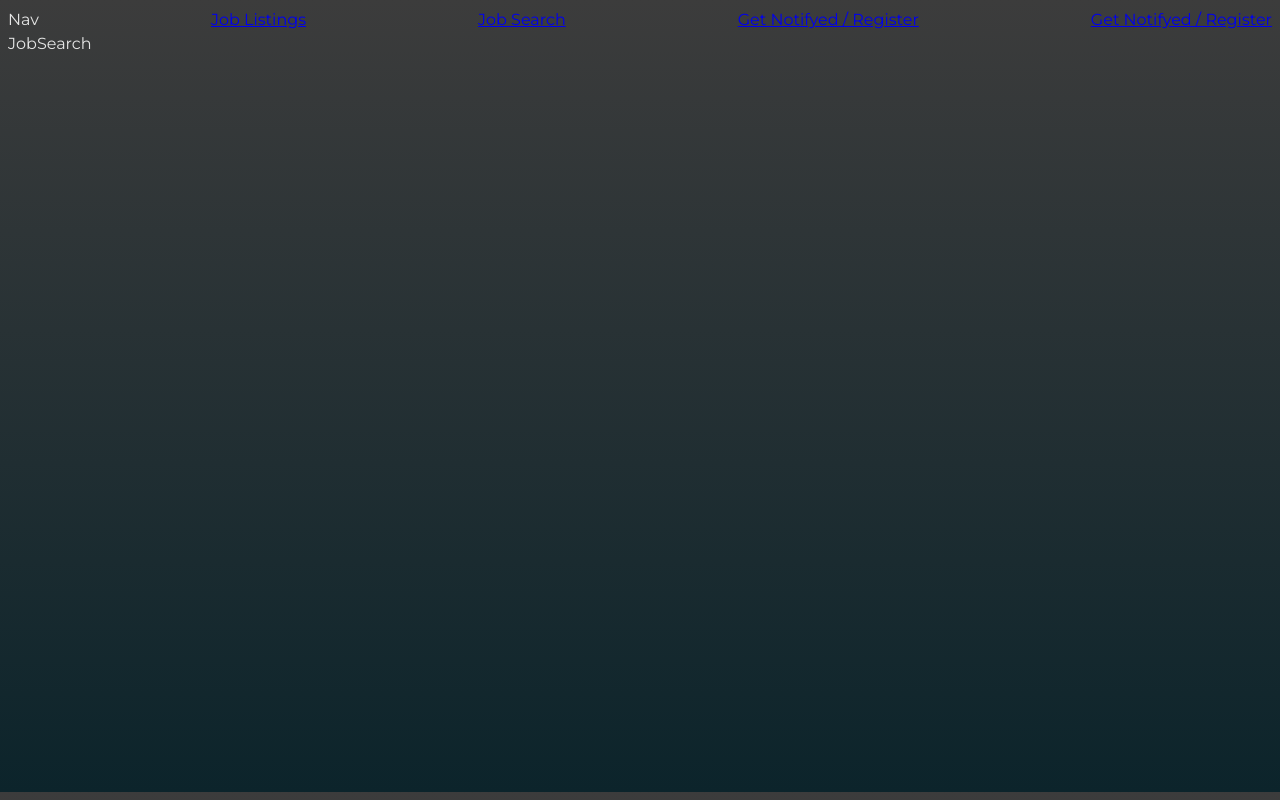
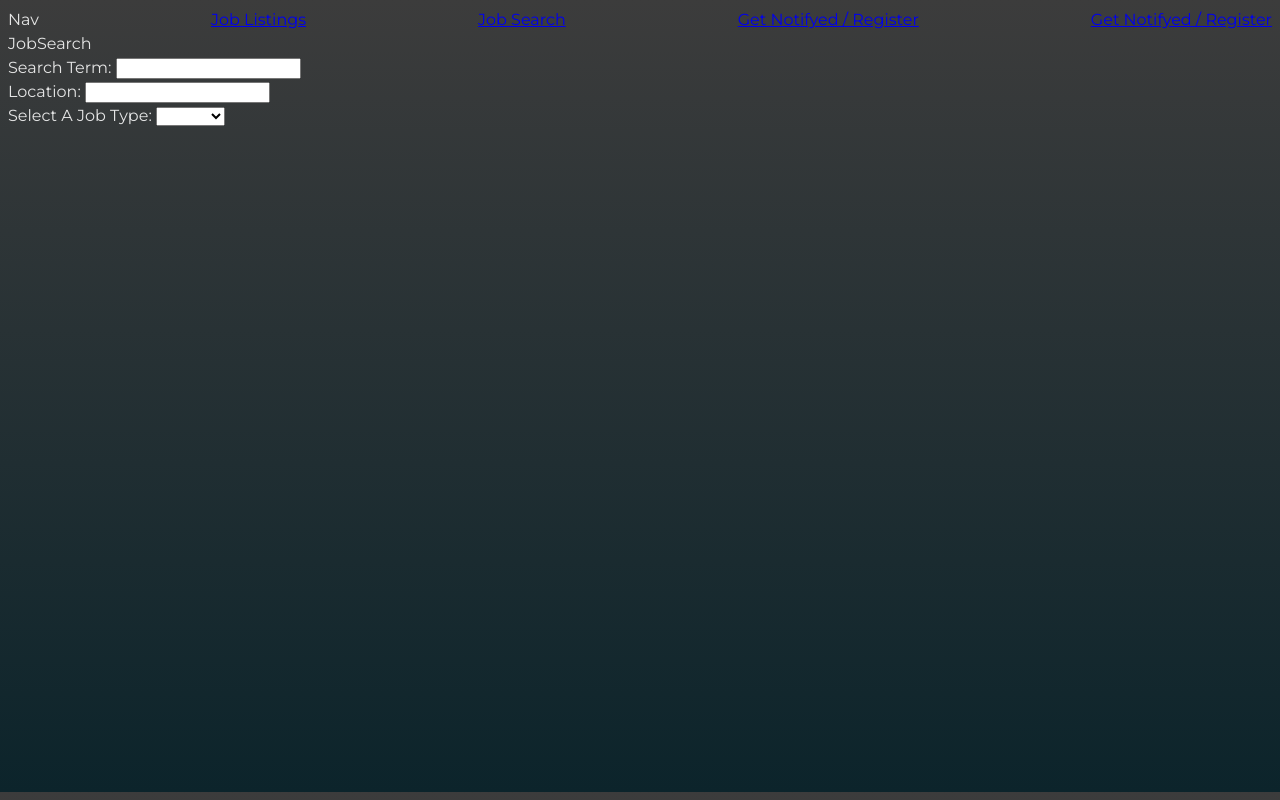
Before and after one commit to kekonline/LinkedIn_Notifyer_Client, a React (Vite) app: page /jobsearch in a window 1280 px wide. Built offline with nearby package versions, Linux system fonts and the light colour scheme; no server answers.

Commit message:
added input for search terms

```diff
--- a/src/pages/JobSearch.jsx
+++ b/src/pages/JobSearch.jsx
@@ -1,8 +1,73 @@
+import { useEffect, useState } from "react"
+import axiosInstance from "/src/services/axiosInstance"
+
+function JobSearch() {
+    const [jobType, setJobType] = useState('');
+    const [inputLocation, setInputLocation] = useState('');
+    const [inputJobSerchTerm, setInputJobSerchTerm] = useState('');
+
+    const handleJobTypeChange = (event) => {
+        setJobType(event.target.value);
+    };
+
+    const handleInputChange = (event, setter) => {
+        setter(event.target.value);
+    };
 
 
-function JobSearch() {
+
+
+
+    const getSearchTerms = async () => {
+        const responseSearchTerms = await axiosInstance.get("searchterm")
+        console.log("responsegetSearchTerms", responseSearchTerms)
+    };
+
+    useEffect(() => {
+        getSearchTerms();
+    }, [])
+
+
+
     return (
-        <div>JobSearch</div>
+        <div>JobSearch
+
+
+            <form>
+
+
+
+                <div>
+                    <label htmlFor="inputLocation">Search Term: </label>
+                    <input
+                        id="inputSearchTerm"
+                        type="text"
+                        value={inputJobSerchTerm}
+                        onChange={() => handleInputChange(event, setInputJobSerchTerm)}
+                    />
+                </div>
+                <div>
+                    <label htmlFor="inputLocation">Location: </label>
+                    <input
+                        id="inputLocation"
+                        type="text"
+                        value={inputLocation}
+                        onChange={() => handleInputChange(event, setInputLocation)}
+                    />
+                </div>
+                <div>
+                    <label htmlFor="dropdown">Select A Job Type: </label>
+                    <select id="dropdown" value={jobType} onChange={handleJobTypeChange}>
+                        <option value="" > </option>
+                        <option value="Remote">Remote</option>
+                        <option value="Hybrid">Hybrid</option>
+                        <option value="On-site">On-site</option>
+                    </select>
+                </div>
+
+            </form>
+
+        </div>
     )
 }
 
```
